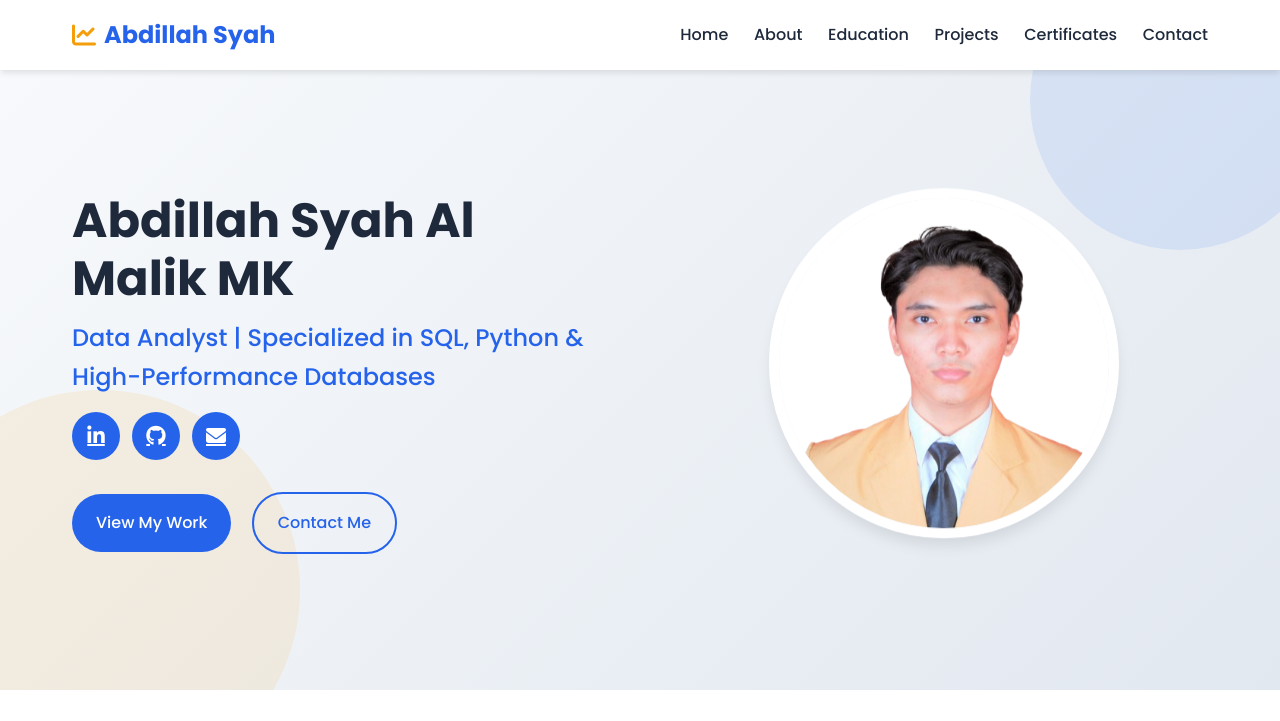
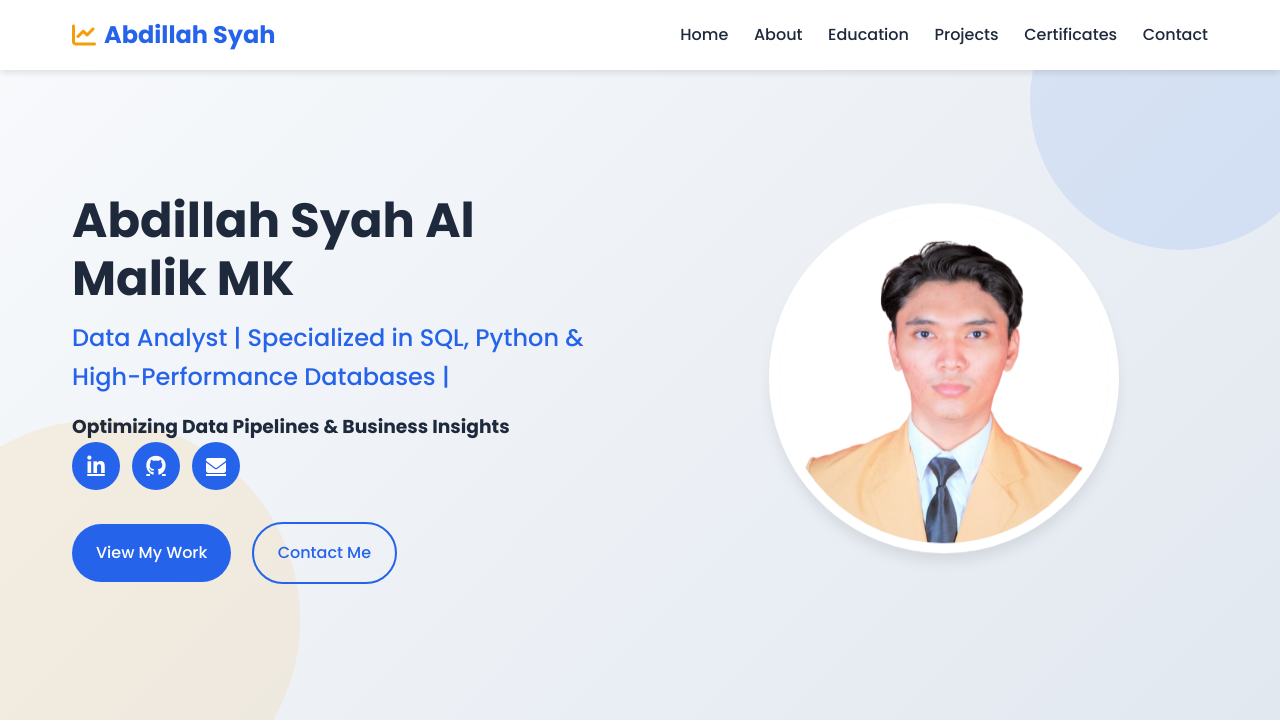
Before and after one commit to abdillahsyah3/portfolio-abdillahsyah, a plain HTML site: page index.html in a window 1280 px wide. Shown: the top 721 px of the page. Drawn offline with Linux system fonts and the light colour scheme.

Commit message:
index.html

```diff
--- a/index.html
+++ b/index.html
@@ -965,7 +965,8 @@
             <div class="hero-content">
                 <div class="hero-text">
                     <h1>Abdillah Syah Al Malik MK</h1>
-                    <h2>Data Analyst | Specialized in SQL, Python & High-Performance Databases</h2>
+                    <h2>Data Analyst | Specialized in SQL, Python & High-Performance Databases |</h2>
+                    <h3>Optimizing Data Pipelines & Business Insights</h3>
                     <div class="social-links">
                         <a href="https://www.linkedin.com/in/abdillahsyah/" target="_blank"><i class="fab fa-linkedin-in"></i></a>
                         <a href="https://github.com/abdillahsyah3" target="_blank"><i class="fab fa-github"></i></a>
```
